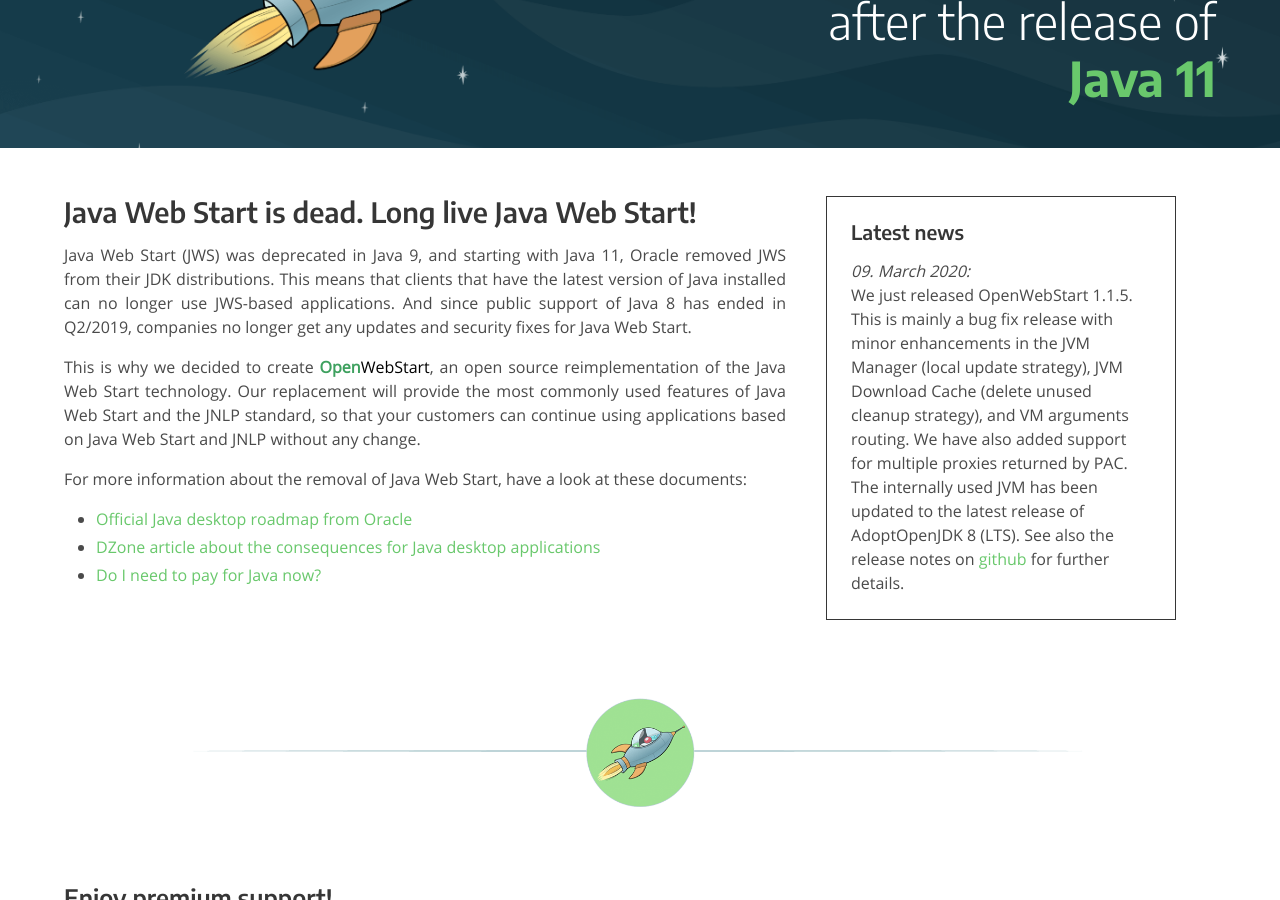
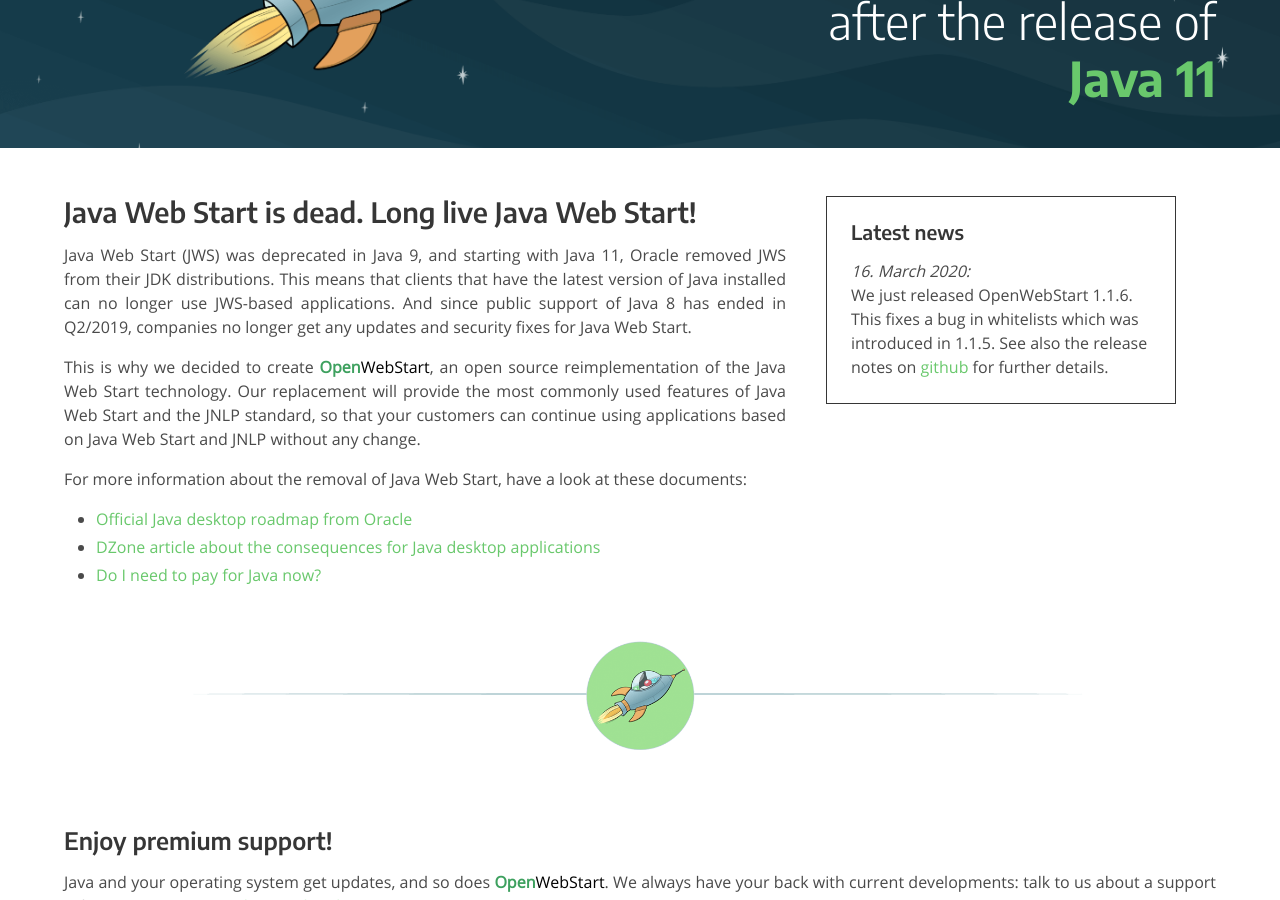
Before and after one commit to karakun/openwebstart-page, a Jekyll site: the page built from index.md, in a window 1280 px wide and 900 px high, scrolled down 332 px. Built offline with Jekyll 4.4.1, drawn with Linux system fonts in a browser that asks for light colours; comment, search, counter and statistics services are not loaded.

Commit message:
update release number and news text

```diff
--- a/index.md
+++ b/index.md
@@ -6,9 +6,9 @@
 
 <div class="latest-news">
 <h4>Latest news</h4>
-<em>09. March 2020:</em><br/>
-We just released OpenWebStart 1.1.5.
-This is mainly a bug fix release with minor enhancements in the JVM Manager (local update strategy), JVM Download Cache (delete unused cleanup strategy), and VM arguments routing. We have also added support for multiple proxies returned by PAC. The internally used JVM has been updated to the latest release of AdoptOpenJDK 8 (LTS). See also the release notes on <a href="https://github.com/karakun/OpenWebStart/releases" target="_blank">github</a> for further details.
+<em>16. March 2020:</em><br/>
+We just released OpenWebStart 1.1.6.
+This fixes a bug in whitelists which was introduced in 1.1.5. See also the release notes on <a href="https://github.com/karakun/OpenWebStart/releases" target="_blank">github</a> for further details.
 </div>
 
 ## Java Web Start is dead. Long live Java Web Start!
```
Also changed, not shown: download.md (+4 -4 lines), installation.md (+6 -6 lines).
